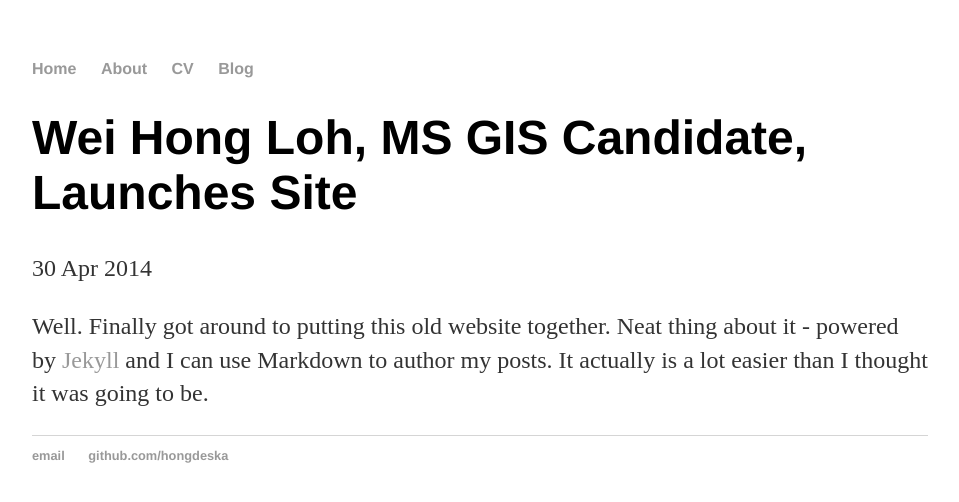
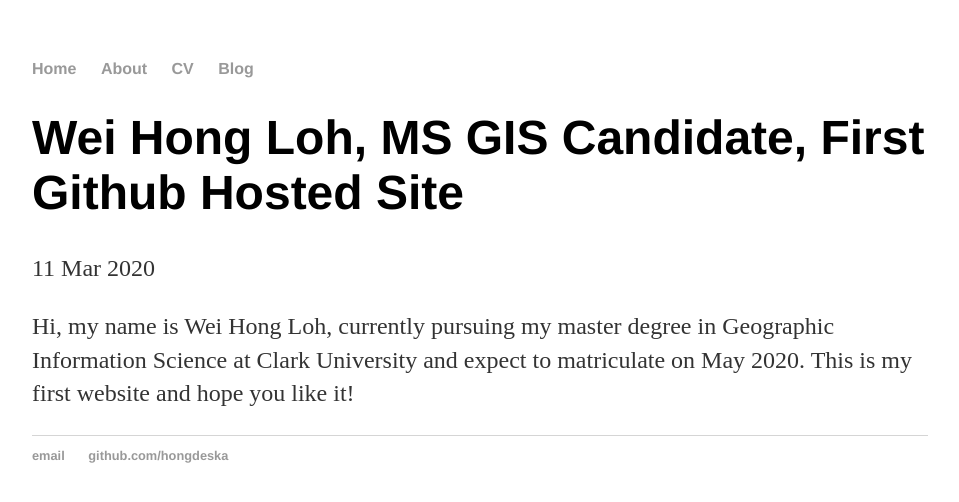
Before and after one commit to hongdeska/hongdeska.github.io, a Jekyll site: the page built from _posts/2020-03-11-wei-hong-loh-site-launced.md, in a window 1280 px wide. Shown: the top 502 px of the page, without its empty margins (160-1119 px from the left). Built offline with Jekyll 4.4.1, drawn with Linux system fonts in a browser that asks for light colours.

Commit message:
Update 2020-03-11-wei-hong-loh-site-launced.md

```diff
--- a/_posts/2020-03-11-wei-hong-loh-site-launced.md
+++ b/_posts/2020-03-11-wei-hong-loh-site-launced.md
@@ -1,7 +1,8 @@
 ---
 layout: post
-title: "Wei Hong Loh, MS GIS Candidate, Launches Site"
-date: 2014-04-30
+title: "Wei Hong Loh, MS GIS Candidate, First Github Hosted Site"
+date: 2020-03-11
 ---
 
-Well. Finally got around to putting this old website together. Neat thing about it - powered by [Jekyll](http://jekyllrb.com) and I can use Markdown to author my posts. It actually is a lot easier than I thought it was going to be.
+Hi, my name is Wei Hong Loh, currently pursuing my master degree in Geographic Information Science at Clark University and expect to
+matriculate on May 2020. This is my first website and hope you like it!
```
